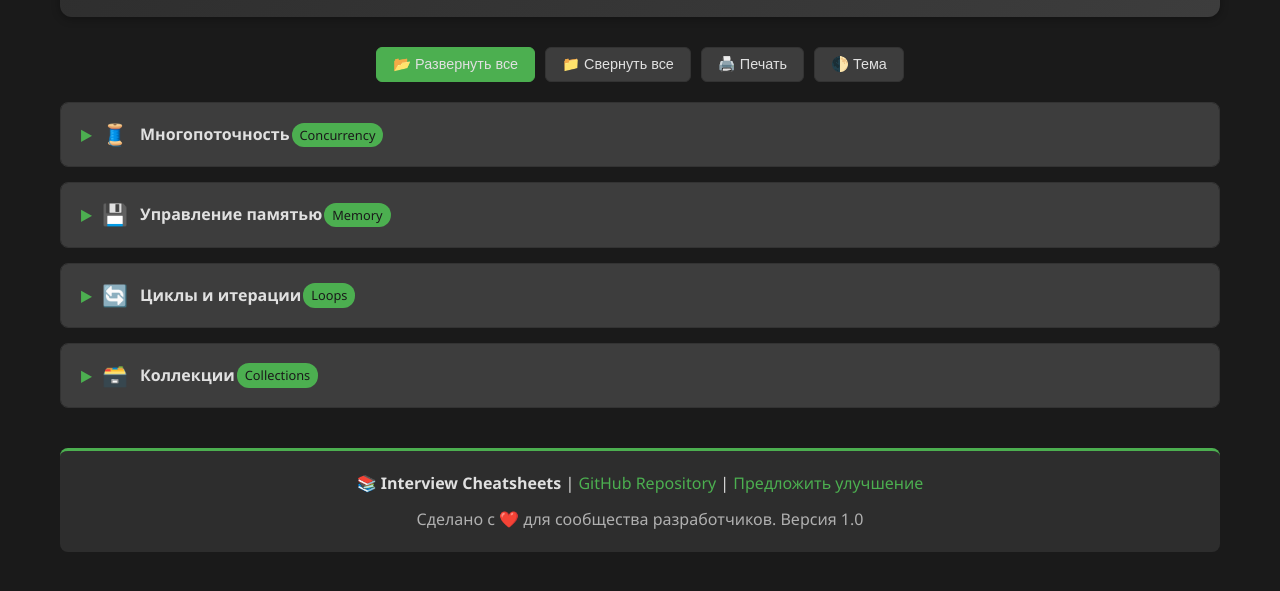
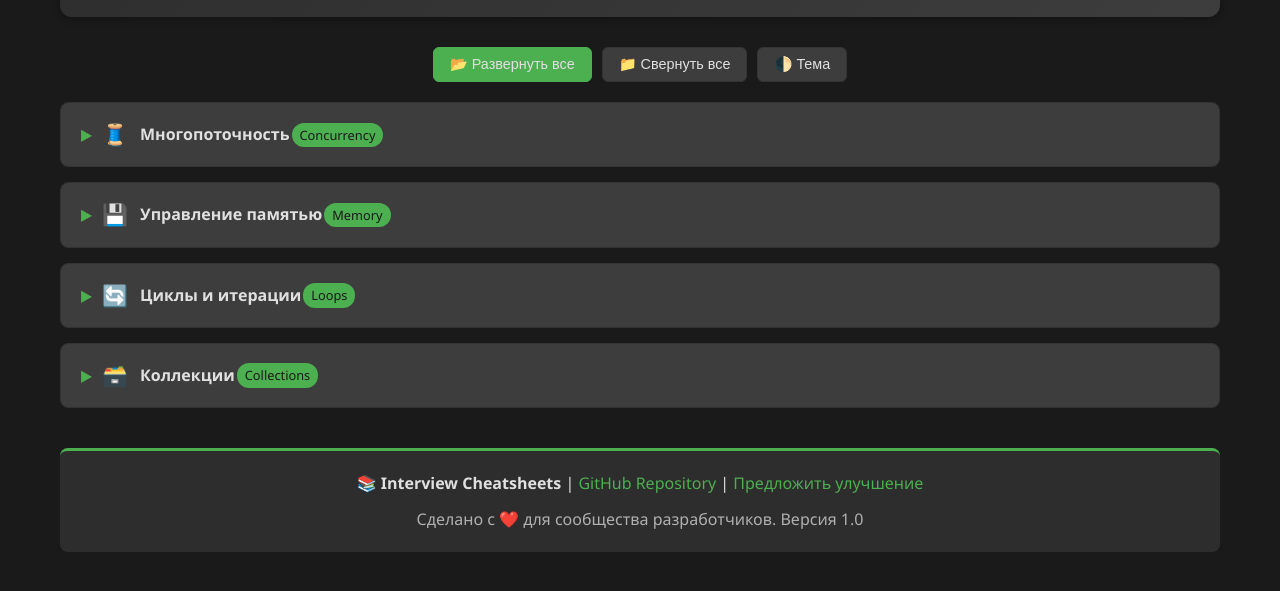
Before and after one commit to kinyha/interview-java--heatsheets, a plain HTML site: page java.html in a window 1280 px wide. Shown: the part 145-736 px from the top of the page. Drawn offline with Linux system fonts and the light colour scheme.

Commit message:
some monir fix

```diff
--- a/java.html
+++ b/java.html
@@ -352,7 +352,6 @@
     <div class="controls">
         <button class="btn btn-primary" onclick="expandAll()">📂 Развернуть все</button>
         <button class="btn" onclick="collapseAll()">📁 Свернуть все</button>
-        <button class="btn" onclick="printPage()">🖨️ Печать</button>
         <button class="btn" onclick="toggleTheme()">🌓 Тема</button>
     </div>
 
```
Also changed, not shown: 1 other file.
